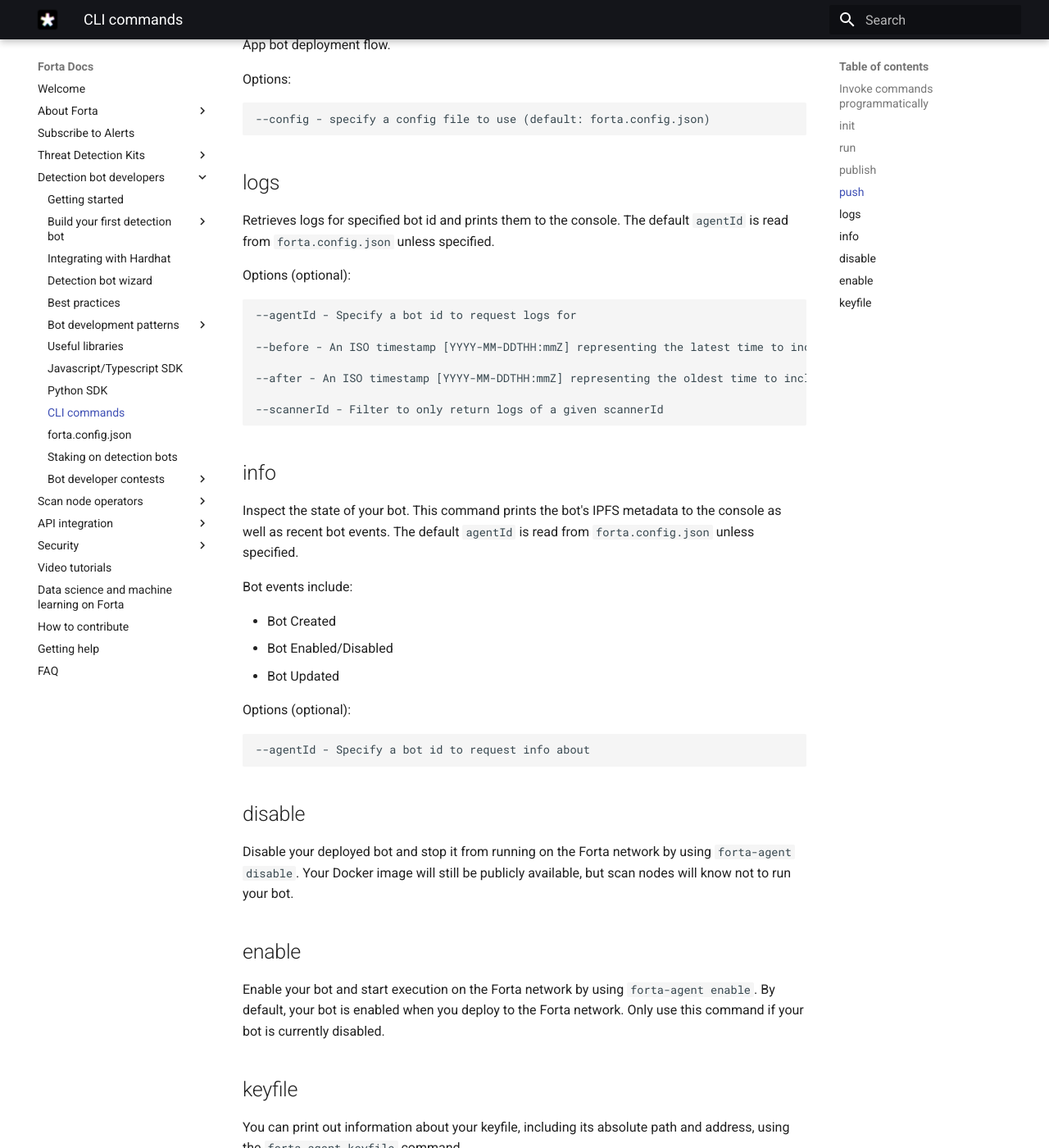
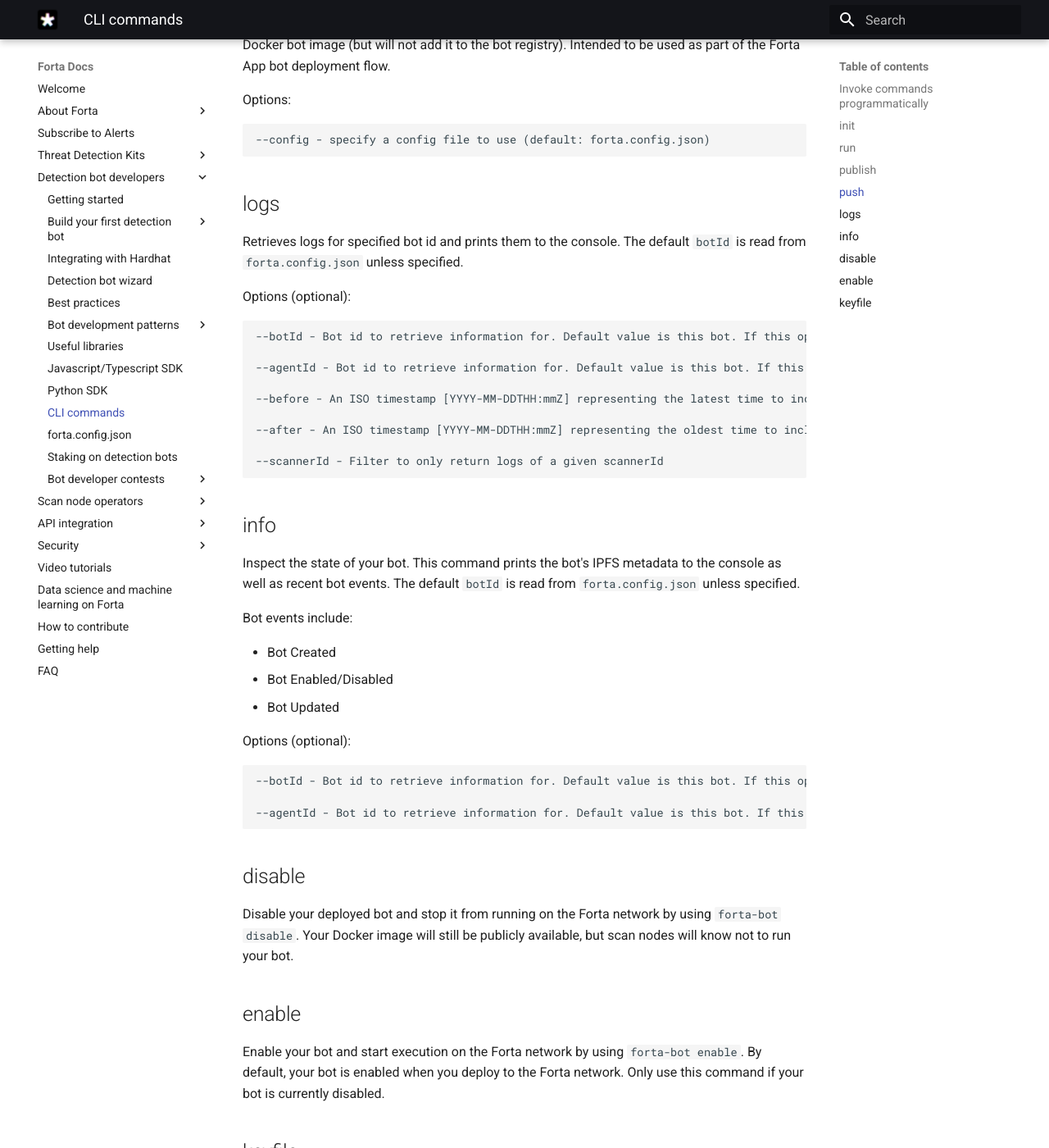
Before and after one commit to forta-network/docs, an MkDocs documentation site: the page built from docs/cli.md, in a window 1280 px wide and 1400 px high, scrolled down 3146 px. Shown: the whole window at 82% size. Built offline with MkDocs 1.6.1 and Material for MkDocs 9.7.7, drawn with Linux system fonts in a browser that asks for light colours; some of the changed text lies outside the part shown.

Commit message:
Updating docs to use forta-bot

````diff
--- a/docs/cli.md
+++ b/docs/cli.md
@@ -1,6 +1,6 @@
 # CLI Commands
 
-The following sections describe the CLI commands available to bot developers. You can always use `forta-agent help` to get a quick overview of these commands, as well as details about specific commands e.g. `forta-agent run help`.
+The following sections describe the CLI commands available to bot developers. You can always use `forta-bot help` to get a quick overview of these commands, as well as details about specific commands e.g. `forta-bot run help`. The command `forta-agent` is still supported and can be used interchangeably with `forta-bot`.
 
 ## Invoke commands programmatically
 
@@ -38,7 +38,7 @@
 
 ## run
 
-Easily verify the behaviour of your bot during local development using the `forta-agent run` command. The default behaviour (i.e. without any options) is to subscribe to a JSON-RPC endpoint and listen for the latest blocks and transactions. A stream of the latest data will be passed to your bot with any findings printed to your output console. The endpoint is specified by the `jsonRpcUrl` property in the forta.config.json file.
+Easily verify the behaviour of your bot during local development using the `forta-bot run` command. The default behaviour (i.e. without any options) is to subscribe to a JSON-RPC endpoint and listen for the latest blocks and transactions. A stream of the latest data will be passed to your bot with any findings printed to your output console. The endpoint is specified by the `jsonRpcUrl` property in the forta.config.json file.
 
 Options:
 
@@ -55,7 +55,7 @@
 Example: Run for a specific transaction
 
 ```bash
-$ forta-agent run --tx 0xf9c43e15ef2abfec163ec3b1165f18a5119ba119b6e059fc924903e5251e3543
+$ forta-bot run --tx 0xf9c43e15ef2abfec163ec3b1165f18a5119ba119b6e059fc924903e5251e3543
 ```
 
 or if using locally installed package
@@ -67,7 +67,7 @@
 Example: Run for a specific block (by number)
 
 ```
-$ forta-agent run --block 12821978
+$ forta-bot run --block 12821978
 ```
 
 or if using locally installed package
@@ -79,7 +79,7 @@
 Example: Run for a specific block (by hash)
 
 ```
-$ forta-agent run --block 0x9e052eb02a3849b650e8b9e0a47b1fae194b928c930168ef19e311dbd7886172
+$ forta-bot run --block 0x9e052eb02a3849b650e8b9e0a47b1fae194b928c930168ef19e311dbd7886172
 ```
 
 or if using locally installed package
@@ -91,7 +91,7 @@
 Example: Run for a specific block range
 
 ```
-$ forta-agent run --range 12821978..12821980
+$ forta-bot run --range 12821978..12821980
 ```
 
 or if using locally installed package
@@ -103,7 +103,7 @@
 Example: Run for an input file
 
 ```
-$ forta-agent run --file ./test.data.json
+$ forta-bot run --file ./test.data.json
 ```
 
 or if using locally installed package
@@ -114,7 +114,7 @@
 
 ## publish
 
-Deploy your bot to the Forta network using the `forta-agent publish` command. This will build a Docker image for your bot and publish it to the image repository. Also, it will create a bot manifest which includes the Docker image reference, sign the manifest using your keyfile (you will be prompted for password), store it on IPFS and publish the IPFS reference to the Bot Registry contract.
+Deploy your bot to the Forta network using the `forta-bot publish` command. This will build a Docker image for your bot and publish it to the image repository. Also, it will create a bot manifest which includes the Docker image reference, sign the manifest using your keyfile (you will be prompted for password), store it on IPFS and publish the IPFS reference to the Bot Registry contract.
 
 Options:
 
@@ -134,12 +134,14 @@
 
 ## logs
 
-Retrieves logs for specified bot id and prints them to the console. The default `agentId` is read from `forta.config.json` unless specified.
+Retrieves logs for specified bot id and prints them to the console. The default `botId` is read from `forta.config.json` unless specified.
 
 Options (optional):
 
 ```
---agentId - Specify a bot id to request logs for
+--botId - Bot id to retrieve information for. Default value is this bot. If this option is used do not provide a agentId
+
+--agentId - Bot id to retrieve information for. Default value is this bot. If this option is used do not provide a botId
 
 --before - An ISO timestamp [YYYY-MM-DDTHH:mmZ] representing the latest time to include in logs
 
@@ -151,7 +153,7 @@
 
 ## info
 
-Inspect the state of your bot. This command prints the bot's IPFS metadata to the console as well as recent bot events. The default `agentId` is read from `forta.config.json` unless specified.
+Inspect the state of your bot. This command prints the bot's IPFS metadata to the console as well as recent bot events. The default `botId` is read from `forta.config.json` unless specified.
 
 Bot events include:
 
@@ -162,17 +164,19 @@
 Options (optional):
 
 ```
---agentId - Specify a bot id to request info about
+--botId - Bot id to retrieve information for. Default value is this bot. If this option is used do not provide a agentId
+
+--agentId - Bot id to retrieve information for. Default value is this bot. If this option is used do not provide a botId
 ```
 
 ## disable
 
-Disable your deployed bot and stop it from running on the Forta network by using `forta-agent disable`. Your Docker image will still be publicly available, but scan nodes will know not to run your bot.
+Disable your deployed bot and stop it from running on the Forta network by using `forta-bot disable`. Your Docker image will still be publicly available, but scan nodes will know not to run your bot.
 
 ## enable
 
-Enable your bot and start execution on the Forta network by using `forta-agent enable`. By default, your bot is enabled when you deploy to the Forta network. Only use this command if your bot is currently disabled.
+Enable your bot and start execution on the Forta network by using `forta-bot enable`. By default, your bot is enabled when you deploy to the Forta network. Only use this command if your bot is currently disabled.
 
 ## keyfile
 
-You can print out information about your keyfile, including its absolute path and address, using the `forta-agent keyfile` command.
+You can print out information about your keyfile, including its absolute path and address, using the `forta-bot keyfile` command.
````
Also changed, not shown: docs/deploying-cli.md (+1 -1 lines), docs/getting-started.md (+1 -1 lines), docs/testing.md (+1 -1 lines).
